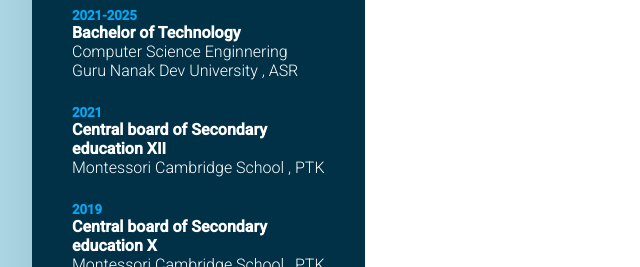
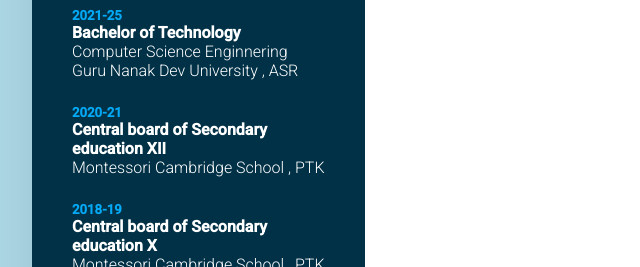
Before and after one commit to sainiparitosh6/Resume, a plain HTML site: page index.html in a window 1280 px wide. Shown: the part 612-879 px from the top of the page, 108-748 px from the left. Drawn offline with Linux system fonts and the light colour scheme.

Commit message:
Update index.html

```diff
--- a/index.html
+++ b/index.html
@@ -57,18 +57,18 @@
           <h3 class="title">Education</h3>
           <ul>
             <li>
-              <h5>2021-2025</h5>
+              <h5>2021-25</h5>
               <h4>Bachelor of Technology</h4>
               <h4>Computer Science Enginnering</h4>
               <h4>Guru Nanak Dev University , ASR</h4>
             </li>
             <li>
-              <h5>2021</h5>
+              <h5>2020-21</h5>
               <h4>Central board of Secondary education XII</h4>
               <h4>Montessori Cambridge School , PTK</h4>
             </li>
             <li>
-              <h5>2019</h5>
+              <h5>2018-19</h5>
               <h4>Central board of Secondary education X</h4>
               <h4>Montessori Cambridge School , PTK</h4>
             </li>
```
